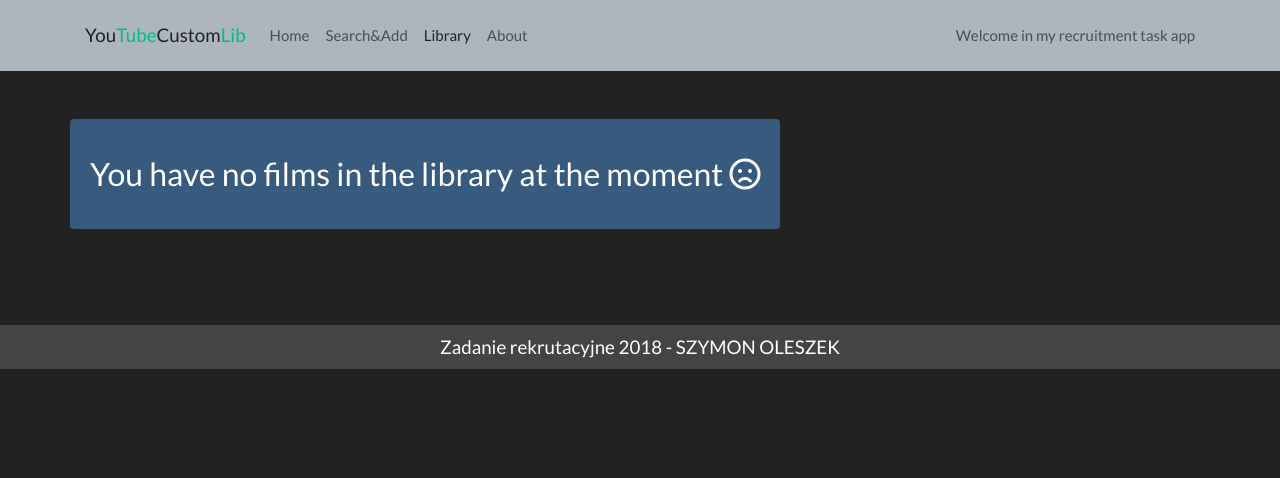
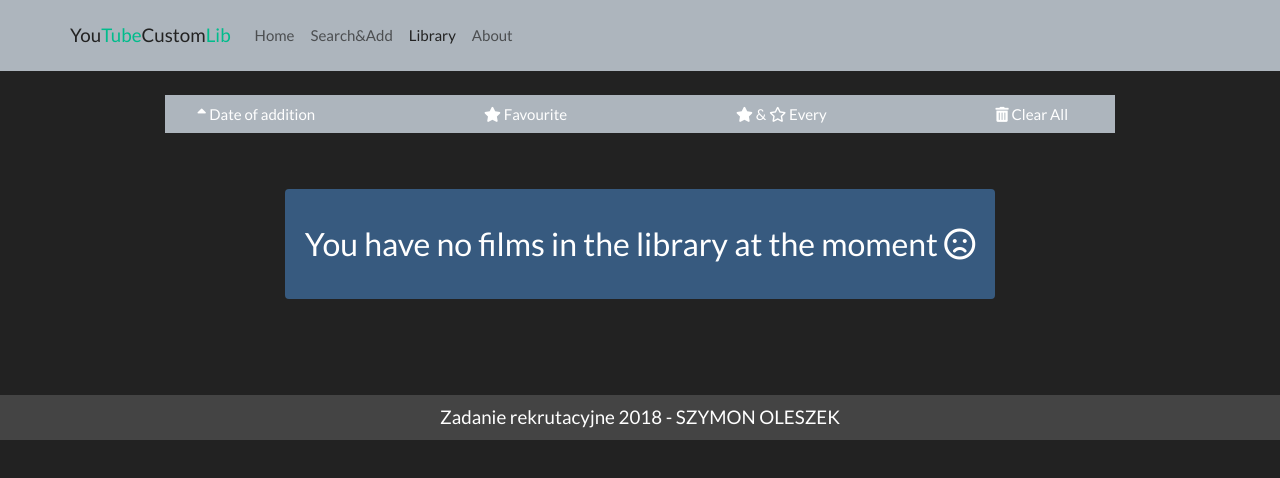
Before and after one commit to simon125/youtube-custom-lib-app, a React (Create React App) app: page /library in a window 1280 px wide. Shown: the top 478 px of the page. Built offline with nearby package versions, Linux system fonts and the light colour scheme.

Commit message:
added navigation to storedFilms component and funcionality of rating

```diff
--- a/src/components/Navbar.js
+++ b/src/components/Navbar.js
@@ -4,7 +4,7 @@ import { Link, NavLink } from 'react-router-dom'
 class Navbar extends Component {
     render() {
         return (
-            <nav className="navbar navbar-expand-lg navbar-light bg-light">
+            <nav className="navbar navbar-expand navbar-light bg-light">
                 <div className="container">
 
                     <Link className="navbar-brand" to="/">You<span className="text-success">Tube</span>Custom<span className="text-success">Lib</span></Link>
@@ -24,9 +24,6 @@ class Navbar extends Component {
                                 <NavLink className="nav-link" to="/about">About</NavLink>
                             </li>
                         </ul>
-                        <span className="navbar-text">
-                            Welcome in my recruitment task app
-                        </span>
                     </div>
                 </div>
             </nav>
--- a/src/components/SearchingResults.js
+++ b/src/components/SearchingResults.js
@@ -6,11 +6,15 @@ class SearchingResults extends Component {
 
     createValidFormatOfFilm = (results) => {
         const film = {
+            title: results.items[0].snippet.title,
+            description: results.items[0].snippet.description,
             thumbnail: results.items[0].snippet.thumbnails.high.url,
             id: results.items[0].id,
             views: results.items[0].statistics.viewCount,
             likes: results.items[0].statistics.likeCount,
-            dislikes: results.items[0].statistics.dislikeCount
+            dislikes: results.items[0].statistics.dislikeCount,
+            additionDate: Date.now(),
+            isFavourite: false
         }
         return film
     }
--- /dev/null
+++ b/src/components/StoreOptionNav.js
@@ -0,0 +1,22 @@
+import React from 'react'
+
+const StoreOptionNav = () => {
+    return (
+        <ul className="nav col-10 bg-light  mx-auto mt-4 mb-2 d-flex justify-content-between">
+            <li className="nav-item">
+                <a className="nav-link text-white" href="#"><i className="fas fa-sort-up"></i> Date of addition</a>
+            </li>
+            <li className="nav-item">
+                <a className="nav-link text-white" href="#"> <i className="fas fa-star"></i> Favourite</a>
+            </li>
+            <li className="nav-item">
+                <a className="nav-link text-white" href="#"> <i className="fas fa-star"></i> & <i className="far fa-star"></i> Every</a>
+            </li>
+            <li className="nav-item">
+                <a className="nav-link text-white" href="#"><i className="fas fa-trash-alt"></i> Clear All</a>
+            </li>
+        </ul>
+    )
+}
+
+export default StoreOptionNav
--- a/src/components/StoredFilms.js
+++ b/src/components/StoredFilms.js
@@ -1,9 +1,17 @@
 import React, { Component } from 'react'
+
+import StoreOptionNav from './StoreOptionNav'
+
+
 import './style.css'
 
 class StoredFilms extends Component {
-
-
+    state = {
+        films: []
+    }
+    componentDidMount() {
+        this.setState({ films: this.getFilmsFromLocalStorage() })
+    }
     getFilmsFromLocalStorage = () => {
         let films
         if (localStorage.getItem('films') === null) {   /////////////DRY do zewnetrznego pliku
@@ -13,43 +21,72 @@ class StoredFilms extends Component {
         }
         return films
     }
+    trimDescription = (description) => {
+        const shortDescription = description.substring(0, 100) + '...'
+        return shortDescription
+    }
+    convertDateToDisplay = (time) => {
+        const date = new Date(time)
+        let month = date.getMonth() + 1,
+            day = date.getDate(),
+            year = date.getFullYear(),
+            hour = date.getHours(),
+            minute = date.getMinutes()
 
+        if (day < 10) day = '0' + day.toString()
+        if (month < 10) month = '0' + month.toString()
+        if (minute < 10) minute = '0' + minute.toString()
+        if (hour < 10) hour = '0' + hour.toString()
 
-    // 8KoUzchViH0
-
+        return `Addition date: ${day}.${month}.${year} ${hour}:${minute}`
+    }
+    buttonValue = (isFavourite) => {
+        console.log('isFavourite: ', isFavourite)
+        return isFavourite ?
+            (<span>Delete from favourite <i className="fas fa-star"></i></span>)
+            :
+            (<span>Add to favourite <i className="far fa-star"></i></span>)
+    }
+    toggleFavouritestate = id => {
+        const films = this.getFilmsFromLocalStorage()
+        const newFilms = films.map(film => {
+            if (film.id.toString() === id.toString()) {
+                return {
+                    ...film, isFavourite: !film.isFavourite
+                }
+            } else return film
+        })
+        localStorage.setItem('films', JSON.stringify(newFilms))
+        this.setState({ films: newFilms })
+    }
     render() {
-
-        const films = this.getFilmsFromLocalStorage()
+        console.log('render')
+        const films = this.state.films
 
         return (
             <div className="row">
+
+                <StoreOptionNav />
                 {
                     films.length !== 0 ?
                         films.map(film => {
+                            this.convertDateToDisplay(film.additionDate)
                             return (
-
-                                <div key={film.id} className="my-3 card col-md-4" >
+                                <div key={film.id} className="my-3 card col-md-4">
                                     <span className="imgWrap">
-                                        <img className="card-img-top img-fluid" style={{ cursor: 'pointer' }} src={film.thumbnail} alt="Card image cap" />
+                                        <img className="card-img-top img-fluid" style={{ cursor: 'pointer' }} src={film.thumbnail} alt="Ups there is no thumbline! Sorry!" />
                                     </span>
                                     <div className="card-body">
-                                        <h5 className="card-title">Card title</h5>
-                                        <p className="card-text">Some quick example text to build on the card title and make up the bulk of the card's content.</p>
-                                        <a href="/" className="btn btn-primary">Go somewhere</a>
+                                        <button onClick={() => this.toggleFavouritestate(film.id)} className="btn btn-primary  btn-block m-1"> {this.buttonValue(film.isFavourite)} </button>
+                                        <a href={`https://www.youtube.com/watch?v=${film.id}`} target="_blank" className="m-1 btn btn-primary btn-block">Open in YouTube <i className="fab fa-youtube"></i></a>
+                                        <h5 className="card-title">{film.title}</h5>
+                                        <p className="card-text">{this.trimDescription(film.description)}</p>
+                                        <p className="text-muted">{this.convertDateToDisplay(film.additionDate)}</p>
                                     </div>
                                 </div>
-
-
-                                // <div key={Math.random()} className=" embed-responsive embed-responsive-16by9 my-3 w-25">
-                                //     <img
-
-                                //         title="searchedFilm"
-                                //         className="embed-responsive-item"
-                                //         src={`https://www.youtube.com/embed/${film.id}`}/>
-                                // </div>
                             )
                         }) :
-                        <div className="alert alert-primary my-5" role="alert">
+                        <div className="alert alert-primary my-5 mx-auto" role="alert">
                             <p className="h3 text-center my-4">You have no films in the library at the moment <i className="far fa-frown"></i></p>
                         </div>
                 }
@@ -57,6 +94,4 @@ class StoredFilms extends Component {
         )
     }
 }
-
-
 export default StoredFilms
```
